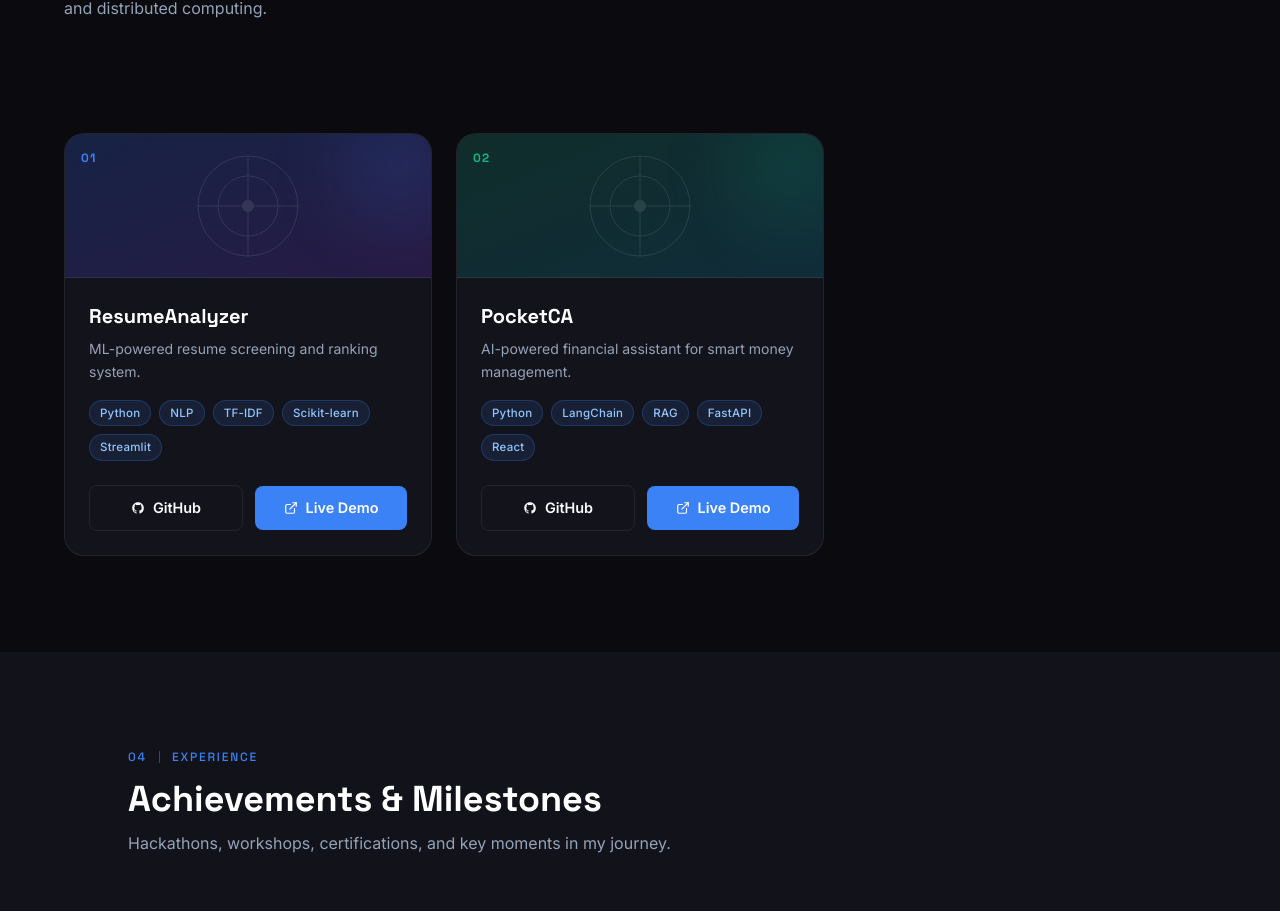
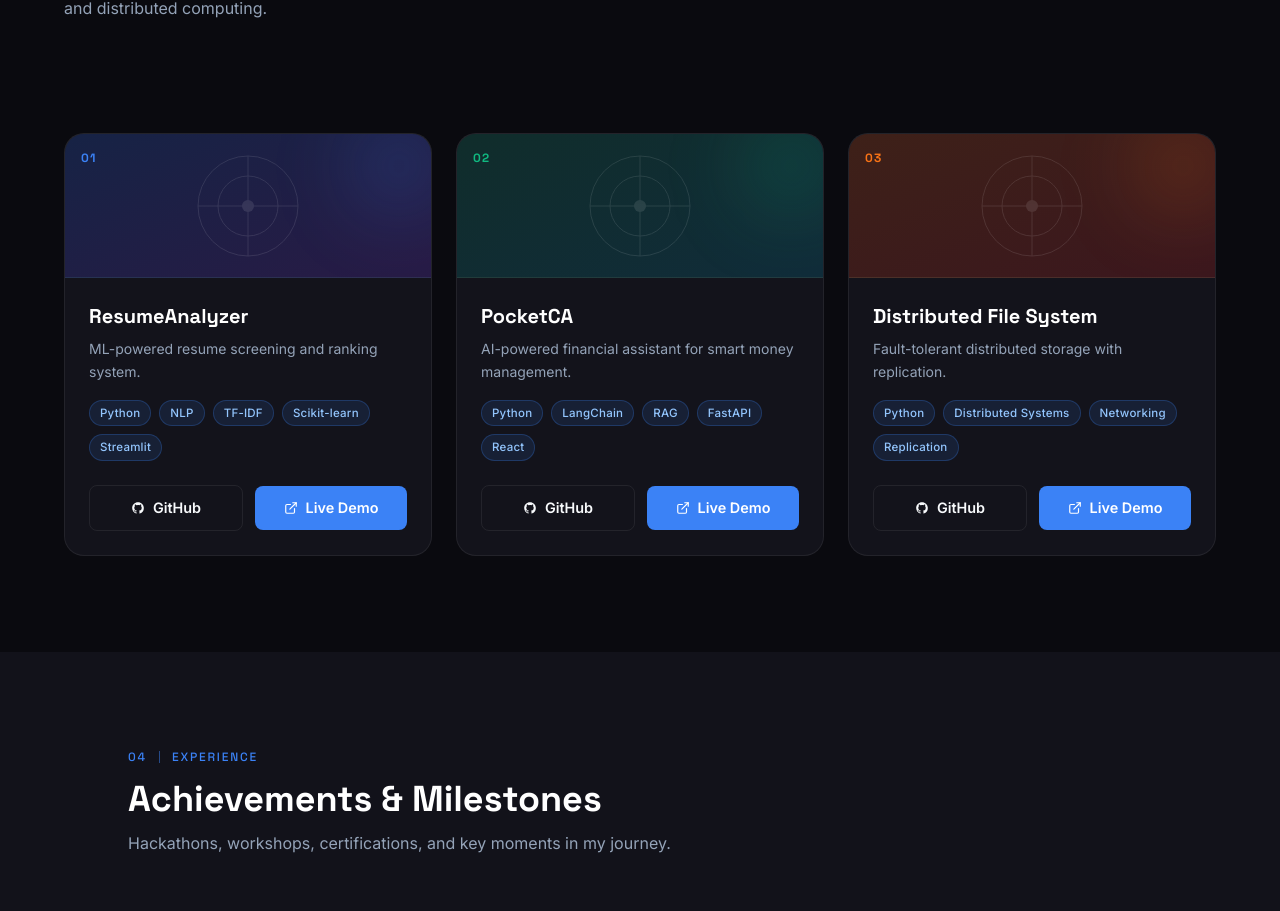
Before and after one commit to AnkitRaj027/Portfolio, a React (Vite) app: page / in a window 1280 px wide. Shown: the part 3099-4010 px from the top of the page. Built offline with nearby package versions, Linux system fonts and the light colour scheme.

Commit message:
feat: restore Distributed File System project to portfolio data

```diff
--- a/src/data/portfolio.js
+++ b/src/data/portfolio.js
@@ -139,6 +139,26 @@ export const projects = [
       "FastAPI backend serves AI responses with low latency",
       "React frontend provides an intuitive chat-based interface",
       "Designed to help users understand financial concepts and manage money",
+    ],
+  },
+  {
+    id: "distributed-file-system",
+    title: "Distributed File System",
+    shortDesc: "Fault-tolerant distributed storage with replication.",
+    description:
+      "A fault-tolerant distributed file system featuring file replication across nodes, node management, failure detection and handling. Built with a focus on consistency and availability.",
+    tags: ["Python", "Distributed Systems", "Networking", "Replication"],
+    github: "https://github.com/AnkitRaj027/DistributedFileSystem", // ← Update
+    demo: "https://filesystemdistributed.vercel.app/",
+    featured: true,
+    gradient: "from-orange-600/20 to-red-600/20",
+    accentColor: "#f97316",
+    details: [
+      "Files replicated across multiple nodes for fault tolerance",
+      "Automatic failure detection with node health monitoring",
+      "Consistent file access even during partial node failures",
+      "Custom replication factor configurable per file type",
+      "REST API for file upload, download, and management operations",
     ],
   },
 ];
```
